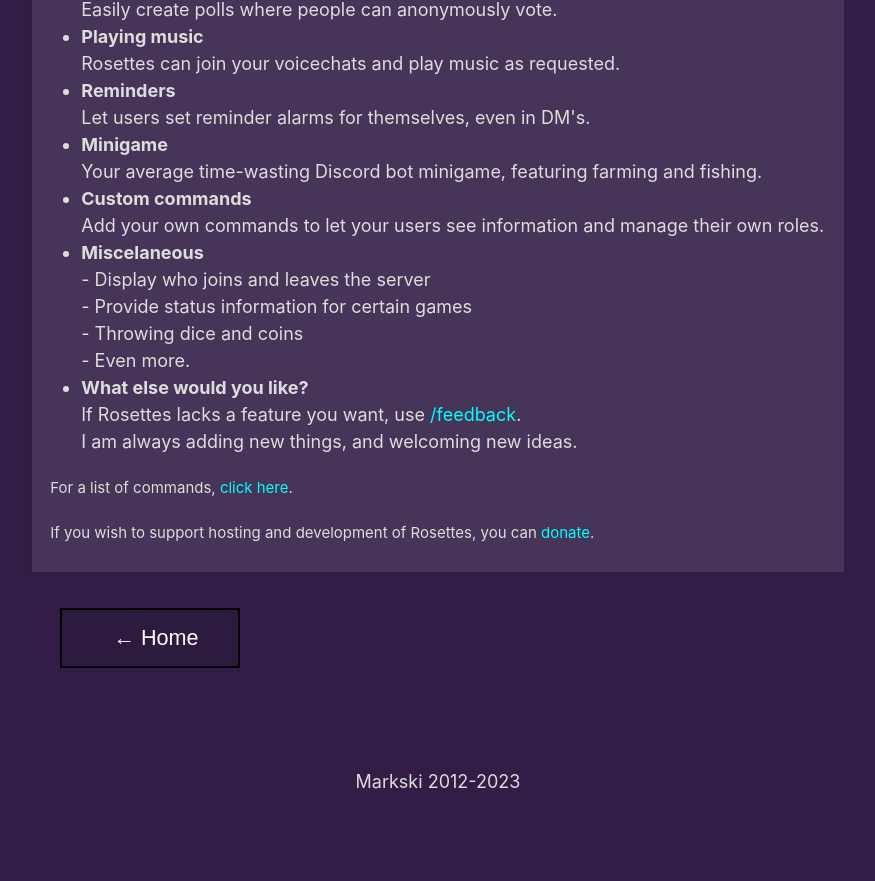
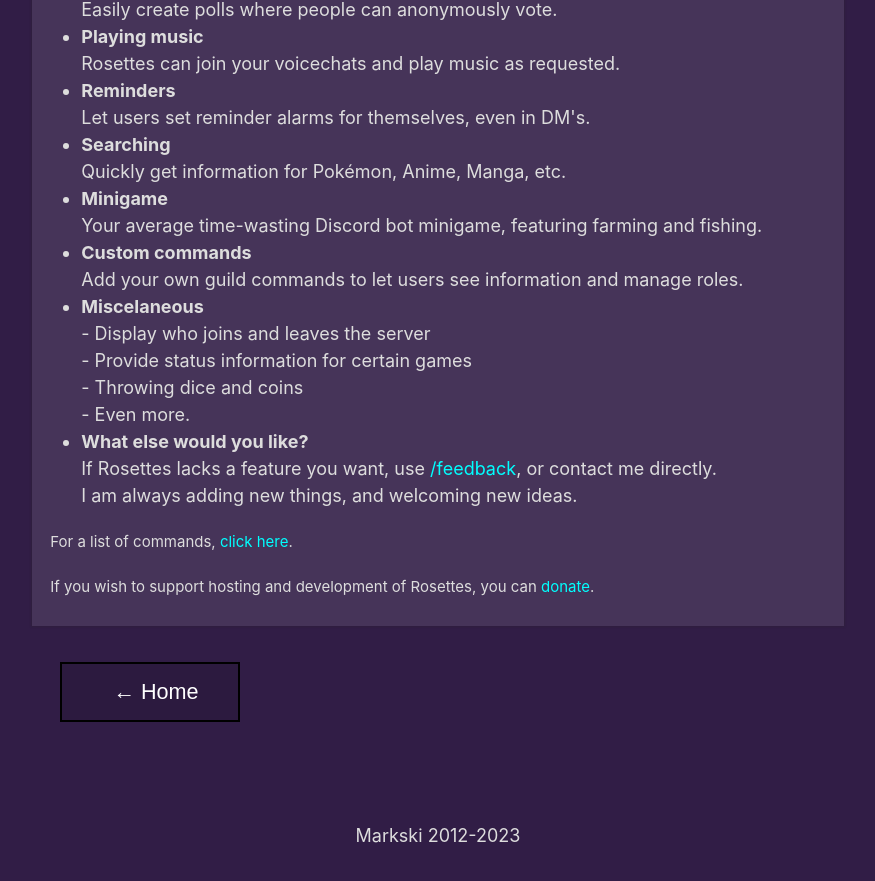
Before and after one commit to markski1/markski.ar, a Next.js app: page /rosettes in a window 1280 px wide. Shown: the part 1031-1912 px from the top of the page, without its empty margins (202-1077 px from the left). Before the commit the page ends 1862 px from the top, so only its background shows below. Built offline with nearby package versions, Linux system fonts and the light colour scheme.

Commit message:
Update Rosettes page

```diff
--- a/pages/rosettes.tsx
+++ b/pages/rosettes.tsx
@@ -91,10 +91,11 @@
 					<li><b>Polls</b><br/>Easily create polls where people can anonymously vote.</li>
 					<li><b>Playing music</b><br/>Rosettes can join your voicechats and play music as requested.</li>
 					<li><b>Reminders</b><br/>Let users set reminder alarms for themselves, even in DM's.</li>
+					<li><b>Searching</b><br/>Quickly get information for Pokémon, Anime, Manga, etc.</li>
 					<li><b>Minigame</b><br/>Your average time-wasting Discord bot minigame, featuring farming and fishing.</li>
-					<li><b>Custom commands</b><br/>Add your own commands to let your users see information and manage their own roles.</li>
+					<li><b>Custom commands</b><br/>Add your own guild commands to let users see information and manage roles.</li>
 					<li><b>Miscelaneous</b><br/>- Display who joins and leaves the server<br/>- Provide status information for certain games<br/>- Throwing dice and coins<br/>- Even more.</li>
-					<li><b>What else would you like?</b><br/>If Rosettes lacks a feature you want, use <span style={{color: 'cyan'}}>/feedback</span>.<br/>I am always adding new things, and welcoming new ideas.</li>
+					<li><b>What else would you like?</b><br/>If Rosettes lacks a feature you want, use <span style={{color: 'cyan'}}>/feedback</span>, or contact me directly.<br/>I am always adding new things, and welcoming new ideas.</li>
 				</ul>
 				<p>
 					<small>For a list of commands, <Link href="/rosettes/commands"><span style={{color: 'cyan'}}>click here</span></Link>.</small>
```
Also changed, not shown: pages/rosettes/commands.tsx (+3 -5 lines).
